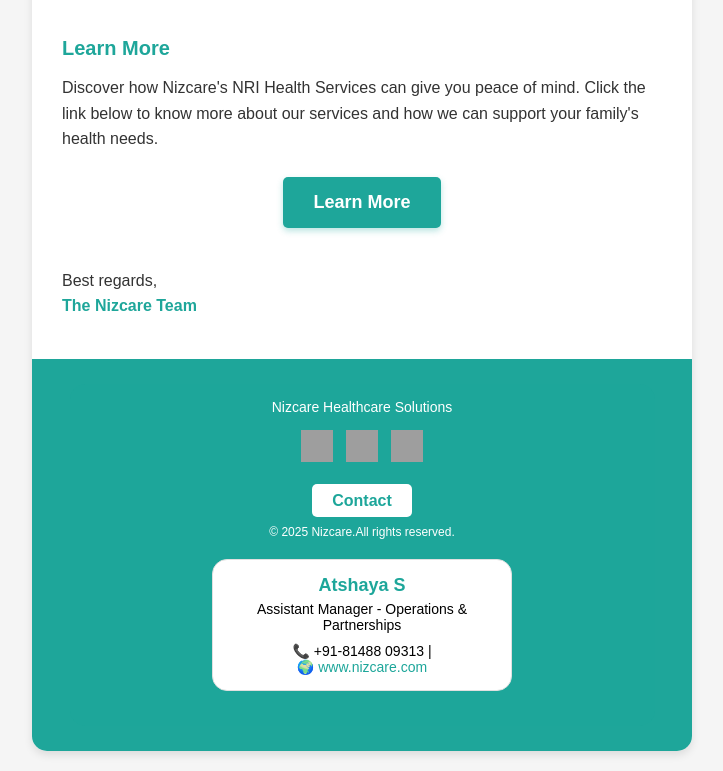
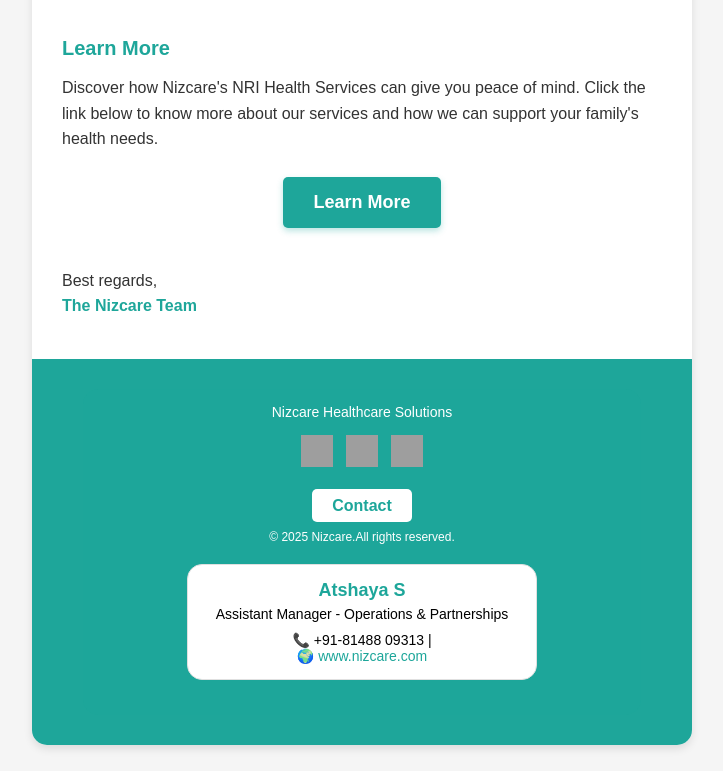
Before and after one commit to Nizcaresend/Corporate_mails, a plain HTML site: page sect2.html in a window 1280 px wide. Shown: the part 1597-2368 px from the top of the page, without its empty margins (278-1001 px from the left). Drawn offline with Linux system fonts and the light colour scheme; grey boxes are pictures that could not be loaded.

Commit message:
final-comit

```diff
--- a/sect2.html
+++ b/sect2.html
@@ -94,7 +94,7 @@
 
                     <!-- Footer -->
                     <tr>
-                        <td style="background-color: #1ea69a; padding: 5px; border-bottom-left-radius: 15px; border-bottom-right-radius: 15px;">
+                        <td style="background-color: #1ea69a; padding: 10px 20px; margin: 0 -20px 30px -20px; text-align: center; border-bottom-left-radius:15px; border-bottom-right-radius: 15px;">
                             <div class="container" style="width: 90%; max-width: 600px; margin: 0 auto; padding: 20px;">
                             <div class="footer" style="border-radius: 15px; text-align: center; background-color: #1da69a; padding: 15px; font-size: 12px;   font-family: Arial, sans-serif;">
                                 <p style="margin: 0 0 10px 0; font-size: 14px; color: white;">Nizcare Healthcare Solutions</p>
@@ -107,8 +107,7 @@
                                     </div>
                                 </div>
                                 <p style="margin: 10px 0 0 0; font-size: 12px; color: white;">© 2025 Nizcare.All rights reserved.</p>
-
-                                <div class="email-signature" style="padding: 15px; background-color: #ffffff; border: 1px solid #e0e0e0; width: 95%; max-width: 300px; border-radius: 15px; font-family: Arial, sans-serif; box-sizing: border-box; margin: 20px auto;">
+                                <div class="email-signature" style="padding: 15px; background-color: #ffffff; border: 1px solid #e0e0e0; width: 95%; max-width: 350px; max-height: 550px; border-radius: 15px; font-family: Arial, sans-serif; box-sizing: border-box; margin: 20px auto;">
                                     <p class="name" style="font-size: 18px; color: #1da69a; font-weight: bold; margin: 0 0 5px 0;">Atshaya S</p>
                                     <p class="title" style="font-size: 14px; color: black; margin: 0 0 10px 0;">Assistant Manager - Operations & Partnerships</p>
                                     <p class="contact" style="font-size: 14px; color: black; margin: 0;">
```
